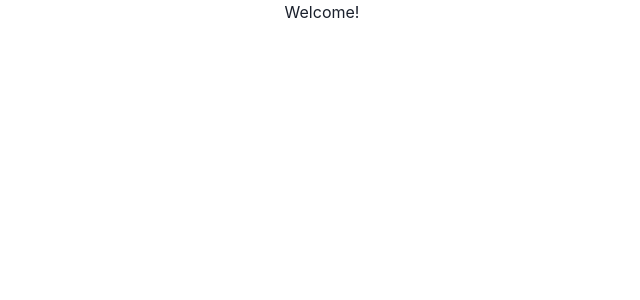
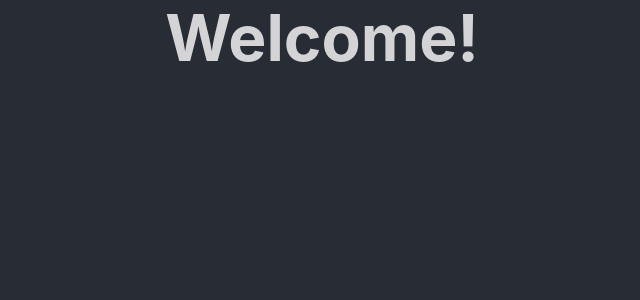
Before and after one commit to YonathanIsBack/savings-simulator, a React (Vite) app: page / in a window 1280 px wide. Shown: the top 300 px of the page, without its empty margins (318-958 px from the left). Built offline with nearby package versions, Linux system fonts and the light colour scheme.

Commit message:
Added styling and extract theme to new file

```diff
--- a/src/App.css
+++ b/src/App.css
@@ -36,3 +36,13 @@
     transform: rotate(360deg);
   }
 }
+
+body {
+  width: 100%;
+  height: 100%;
+}
+
+html {
+  width: 100%;
+  height: 100%;
+}
--- a/src/App.jsx
+++ b/src/App.jsx
@@ -12,5 +12,4 @@ function App() {
     );
 }
 
-
 export default App;
--- a/src/main.jsx
+++ b/src/main.jsx
@@ -2,21 +2,14 @@ import React from 'react';
 import ReactDOM from 'react-dom/client';
 import './index.css';
 import App from './App';
-import {ChakraProvider, extendTheme} from "@chakra-ui/react";
-
-const theme = extendTheme({
-    colors: {
-        brand: {
-            100: "#f7fafc",
-            900: "#1a202c",
-        },
-    }
-})
+import {ChakraProvider} from "@chakra-ui/react";
+import mainTheme from "./themes/mainTheme";
 
 const root = ReactDOM.createRoot(document.getElementById('root'));
+
 root.render(
     <React.StrictMode>
-        <ChakraProvider theme={theme}>
+        <ChakraProvider theme={mainTheme}>
             <App/>
         </ChakraProvider>
     </React.StrictMode>
--- a/src/page/HomePage.jsx
+++ b/src/page/HomePage.jsx
@@ -1,6 +1,8 @@
+import {Heading} from "@chakra-ui/react";
+
 const HomePage = () => {
     return (
-        <h1>Welcome!</h1>
+        <Heading size={"xl"}>Welcome!</Heading>
     )
 }
 
--- /dev/null
+++ b/src/themes/mainTheme.jsx
@@ -0,0 +1,35 @@
+import {extendTheme} from "@chakra-ui/react";
+
+const mainTheme = extendTheme({
+    styles: {
+        global: {
+            'body': {
+                backgroundColor: '#282c34'
+            }
+        }
+    },
+    components: {
+        Heading: {
+            baseStyle: {
+                textColor: '#FFFFFF',
+                opacity: 0.8
+            },
+            sizes: {
+                xl: {
+                    fontSize: '4rem',
+                },
+                l: {
+                    fontSize: '3rem',
+                }
+            }
+        }
+    },
+    colors: {
+        brand: {
+            100: "#f7fafc",
+            900: "#1a202c",
+        },
+    }
+})
+
+export default mainTheme;
```
